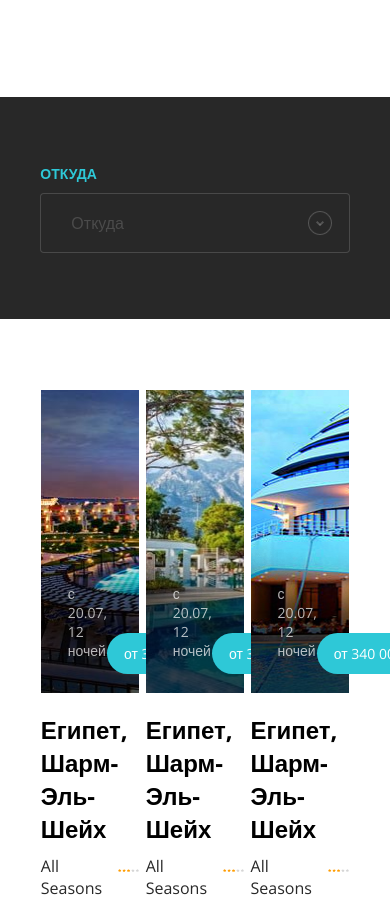
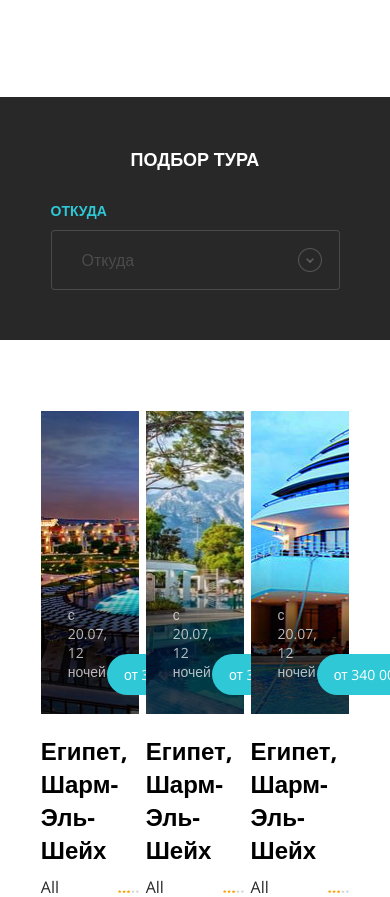
Before and after one commit to arsensaliev/travel-site, a website: page src/index.html in a window 390 px wide. Shown: the part 1112-2009 px from the top of the page. Drawn offline with nearby package versions, Linux system fonts and the light colour scheme.

Commit message:
fix: bugs adaptive search block

```diff
--- a/src/index.html
+++ b/src/index.html
@@ -146,6 +146,8 @@
         </div>
     </section>
     <section class="search">
+        <h3 class="search__head">подбор тура</h3>
+        <div class="search__inputs">
             <div class="search-block_big">
                 <p class="search__title">Откуда</p>
                 <div class="search-wrapper">
@@ -186,6 +188,7 @@
                 <div class="search-wrapper">
                     <img src="./assets/images/icons/icon_input.png" alt="input" class="search__icon">
                     <input type="text" placeholder="" class="search__from search__input">
+                </div>
             </div>
         </div>
     </section>
--- a/src/styles/scss/blocks/search.scss
+++ b/src/styles/scss/blocks/search.scss
@@ -1,13 +1,21 @@
 .search {
     display: flex;
-    flex-direction: row;
+    flex-direction: column;
     align-items: center;
     justify-content: space-between;
     background-color: $color-6;
     width: 100%;
     min-height: 222px;
-    padding: 0 10.35%;
+    padding: 50px 10.35%;
 
+    @media all and (max-width: 768px) {
+        justify-content: center;
+    }
+
+    &__inputs {
+        display: flex;
+        margin-top: 30px;
+    }
     &__title {
         font-size: 14px;
         font-weight: 700;
@@ -104,4 +112,16 @@
             display: none;
         }
     }
+
+    &__head {
+        color: $color-7;
+        font-size: 18px;
+        font-weight: 700;
+        text-transform: uppercase;
+        display: none;
+
+        @media all and (max-width: 768px) {
+            display: block;
+        }
+    }
 }
```
Also changed, not shown: src/styles/css/main.css. Lines whose indentation alone changed are shown as unchanged.
